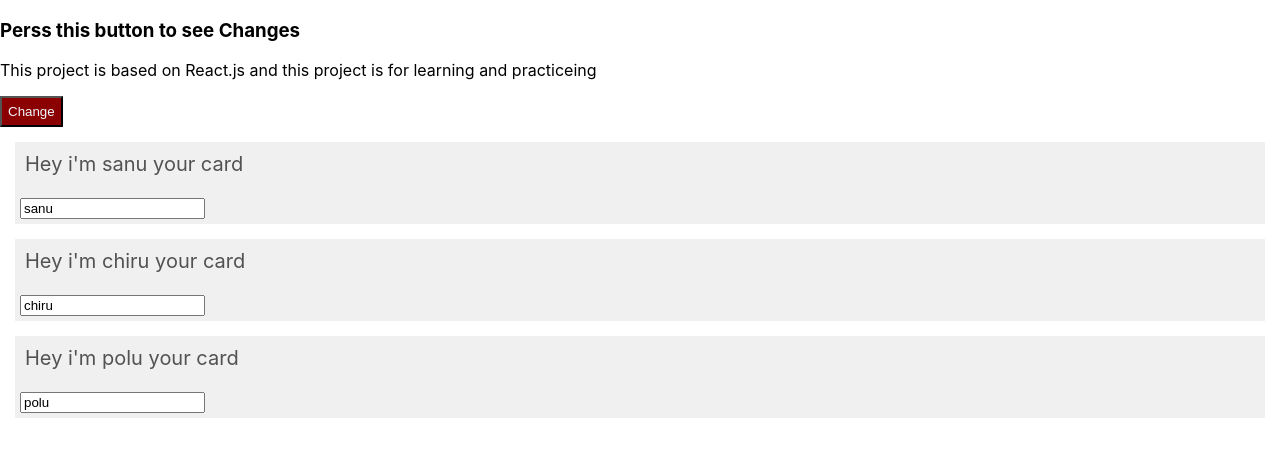
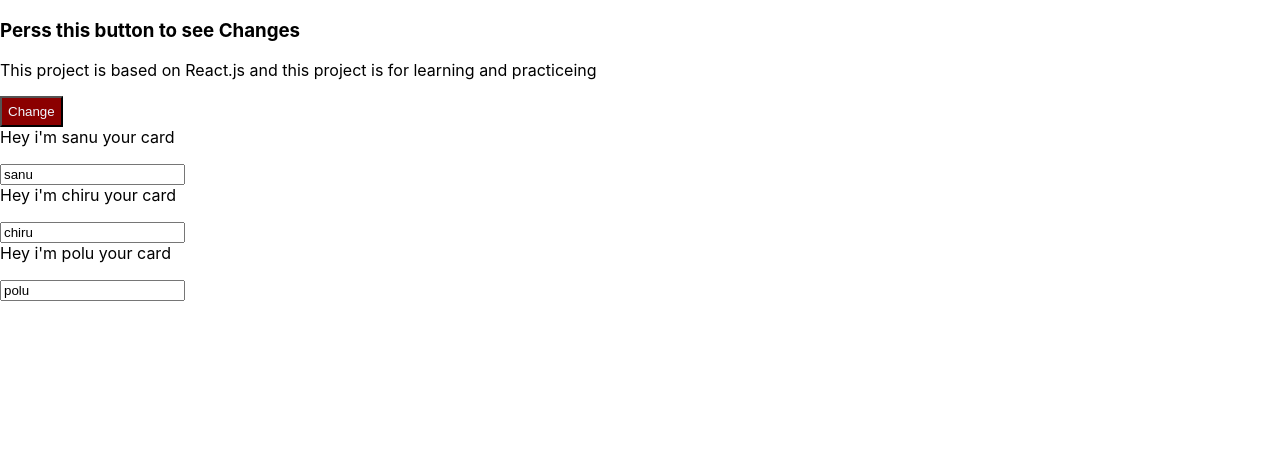
Before and after one commit to sumanbiswas18/React-Practice, a React app: page / in a window 1280 px wide. Both pictures are taken after a click on the button "Change". Shown: the top 456 px of the page. Built offline with nearby package versions, Linux system fonts and the light colour scheme.

Commit message:
adding css module card components.

```diff
--- a/src/Card/Cards.js
+++ b/src/Card/Cards.js
@@ -1,10 +1,12 @@
 import React from "react";
-import "./css/Cards.css";
+import cssClasses from "./css/Cards.css";
 
 const Cards = props => {
   return (
-    <div className="Card">
-      <div className="Card-header">Hey i'm {props.name} your card</div>
+    <div className={cssClasses.Card}>
+      <div className={cssClasses.CardHeader}>
+        Hey i'm {props.name} your card
+      </div>
       <p>{props.children}</p>
       <input type="text" onChange={props.changed} value={props.name} />
     </div>
--- a/src/Card/css/Cards.css
+++ b/src/Card/css/Cards.css
@@ -5,13 +5,13 @@
   background-color: rgb(240, 240, 240);
   color: #666;
 }
-.Card-header {
+.CardHeader {
   font-size: 20px;
   padding: 5px;
   font-weight: normal;
   color: rgb(82, 82, 82);
 }
-.Card-body {
+.CardBody {
   font-size: 16px;
   padding: 5px;
   font-weight: normal;
```
